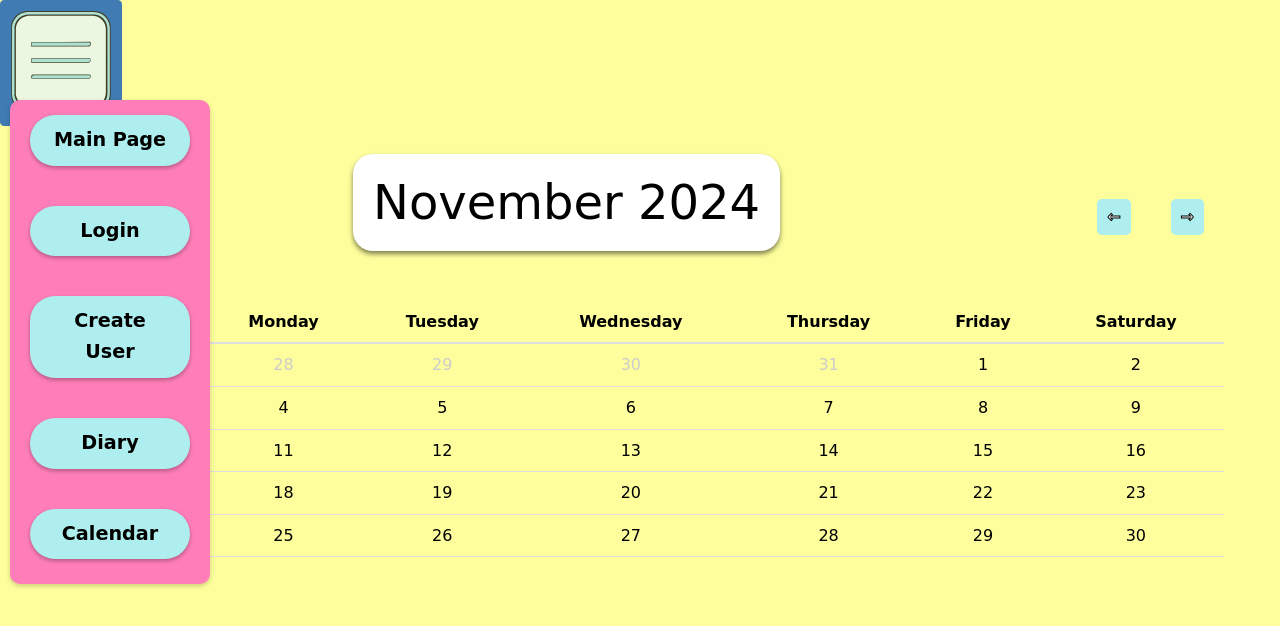
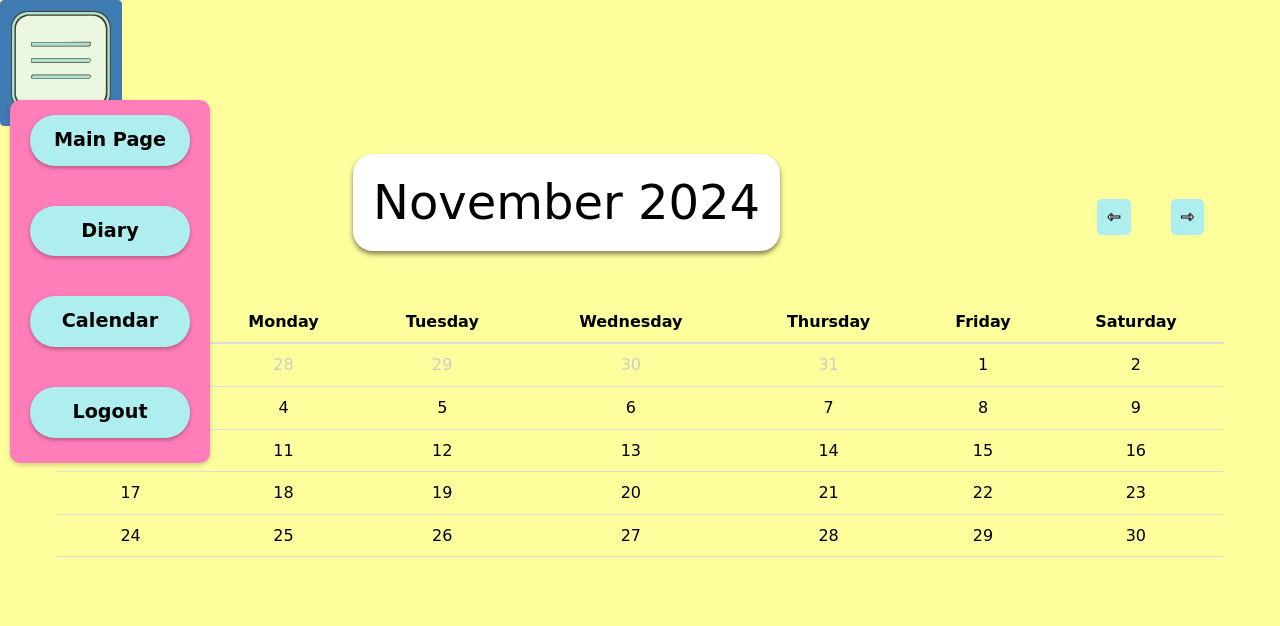
Before and after one commit to Mcray3000/307_MyDiary_Nibble, a React (Vite) app in the folder packages/react-frontend/: page /calendar in a window 1280 px wide. Both pictures are taken after a click on the button "Toggle Menu". Shown: the top 626 px of the page. Built offline with nearby package versions, Linux system fonts and the light colour scheme; no server answers.

Commit message:
Added button page links

```diff
--- a/packages/react-frontend/src/CreateUser.jsx
+++ b/packages/react-frontend/src/CreateUser.jsx
@@ -1,12 +1,15 @@
 // src/CreateUser.jsx
 
 import React, { useState } from "react";
+import { useNavigate } from "react-router-dom";
 
 function CreateUser(props) {
   const [person, setPerson] = useState({
     name: "",
     password: "",
   });
+
+  const navigate = useNavigate();
 
   function handleChange(event) {
     const { name, value } = event.target;
@@ -18,6 +21,7 @@ function CreateUser(props) {
   function submitUser() {
     props.handleSubmit(person);
     setPerson({ name: "", password: "" });
+    navigate("/main");
   }
 
   return (
@@ -57,9 +61,7 @@ function CreateUser(props) {
         <input
           type="button"
           value="Login"
-          onClick={() => {
-            /* TODO: Swap page to create user */
-          }}
+          onClick={() => navigate("/")}
           className="form-button"
         />
       </form>
--- a/packages/react-frontend/src/HamburgerMenu.jsx
+++ b/packages/react-frontend/src/HamburgerMenu.jsx
@@ -38,16 +38,6 @@ function HamburgerMenu() {
               </Link>
             </li>
             <li>
-              <Link to="/" onClick={toggleMenu}>
-                Login
-              </Link>
-            </li>
-            <li>
-              <Link to="/create" onClick={toggleMenu}>
-                Create User
-              </Link>
-            </li>
-            <li>
               <Link to="/diary" onClick={toggleMenu}>
                 Diary
               </Link>
@@ -55,6 +45,11 @@ function HamburgerMenu() {
             <li>
               <Link to="/calendar" onClick={toggleMenu}>
                 Calendar
+              </Link>
+            </li>
+            <li>
+              <Link to="/" onClick={toggleMenu}>
+                Logout
               </Link>
             </li>
           </ul>
--- a/packages/react-frontend/src/Login.jsx
+++ b/packages/react-frontend/src/Login.jsx
@@ -1,11 +1,14 @@
 // src/Login.jsx
 import React, { useState } from "react";
+import { useNavigate } from "react-router-dom";
 
 function Login(props) {
   const [person, setPerson] = useState({
     name: "",
     password: "",
   });
+
+  const navigate = useNavigate();
 
   function handleChange(event) {
     const { name, value } = event.target;
@@ -16,6 +19,7 @@ function Login(props) {
 
   function submitForm() {
     props.handleSubmit(person);
+    navigate("/main");
     setPerson({ name: "", password: "" });
   }
 
@@ -56,9 +60,7 @@ function Login(props) {
         <input
           type="button"
           value="New User"
-          onClick={() => {
-            /* TODO: Swap page to create user */
-          }}
+          onClick={() => navigate("/create")}
           className="form-button"
         />
       </form>
--- a/packages/react-frontend/src/MyApp.jsx
+++ b/packages/react-frontend/src/MyApp.jsx
@@ -1,6 +1,12 @@
 // src/MyApp.jsx
 import React, { useState, useEffect } from "react";
-import { BrowserRouter as Router, Route, Routes, Link } from "react-router-dom";
+import {
+  BrowserRouter as Router,
+  Route,
+  Routes,
+  Link,
+  useLocation,
+} from "react-router-dom";
 import DiaryEntry from "./DiaryEntry.jsx";
 import Calendar from "./Calendar.jsx";
 import Login from "./Login.jsx";
--- a/packages/react-frontend/src/main.css
+++ b/packages/react-frontend/src/main.css
@@ -1369,6 +1369,7 @@ caption {
 .hamburger-nav li {
   padding: 15px 20px;
   text-align: center;
+  font-family: "Comic Sans MS", cursive, sans-serif;
 }
 
 .hamburger-nav a,
```
